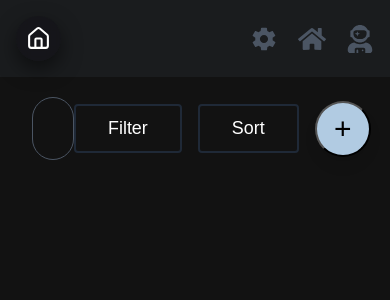
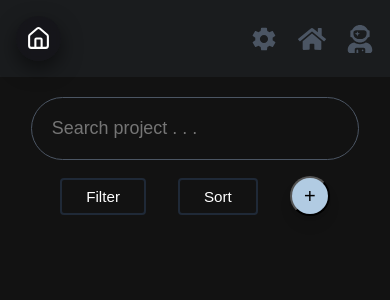
Before and after one commit to Hrisshhii/react-practice, a React (Vite) app in the folder ts-miniprojects/: page /#/project-tracker in a window 390 px wide. Shown: the top 300 px of the page. Built offline with nearby package versions, Linux system fonts and the light colour scheme.

Commit message:
Fixing mobile responsivenss

```diff
--- a/ts-miniprojects/src/Components/Project Tracker Project/ControlBar.tsx
+++ b/ts-miniprojects/src/Components/Project Tracker Project/ControlBar.tsx
@@ -8,18 +8,18 @@ type Props={
 
 const ControlBar = ({search,setSearch,openCreate}:Props) => {
   return (
-    <div className="flex items-center justify-between px-8 py-5 border-b border-white/30">
-      <div className="flex items-center justify-between w-full">
-          <input type="text" placeholder="Search project..."
+    <div className="flex items-center justify-between px-4 sm:px-8 py-5 border-b border-white/30">
+      <div className="flex flex-col sm:flex-row items-center sm:justify-between w-full gap-4">
+          <input type="text" placeholder="Search project . . ."
            value={search}
            onChange={e=>setSearch(e.target.value)}
-           className="bg-transparent text-white border border-solid rounded-full border-gray-600 text-[1.12rem] p-5 w-[40%]"
+           className="bg-transparent text-white border border-solid rounded-full border-gray-600 text-[1.12rem] p-5 w-[80%] sm:w-[40%]"
           />
-        <div className="relative flex justify-center items-center gap-4">
-          <button className="text-[1.12rem] rounded bg-transparent text-white hover:bg-white/10 cursor-pointer py-3 px-8 border-solid border-gray-800">Filter</button>
-          <button className="text-[1.12rem] rounded bg-transparent text-white hover:bg-white/10 cursor-pointer py-3 px-8 border-solid border-gray-800">Sort</button>
+        <div className="relative flex justify-center items-center gap-8 sm:gap-4">
+          <button className="text-[0.95rem] sm:text-[1.12rem] rounded bg-transparent text-white hover:bg-white/10 cursor-pointer py-2 px-6 sm:py-3 sm:px-8 border-solid border-gray-800">Filter</button>
+          <button className="text-[0.95rem] sm:text-[1.12rem] rounded bg-transparent text-white hover:bg-white/10 cursor-pointer py-2 px-6 sm:py-3 sm:px-8 border-solid border-gray-800">Sort</button>
           <button onClick={openCreate}
-           className="bg-[#b1cbe2] text-black text-3xl w-14 h-14 rounded-full shadow-lg hover:scale-110 transition cursor-pointer hover:bg-[#b1cbe2]/50"
+           className="bg-[#b1cbe2] text-black text-xl sm:text-3xl w-10 h-10 sm:w-14 sm:h-14 rounded-full shadow-lg hover:scale-110 transition cursor-pointer hover:bg-[#b1cbe2]/50"
           >
             +
           </button>
--- a/ts-miniprojects/src/Components/Project Tracker Project/Navigation.tsx
+++ b/ts-miniprojects/src/Components/Project Tracker Project/Navigation.tsx
@@ -4,9 +4,12 @@ import { IoMdSettings } from "react-icons/io"
 
 const Navigation = () => {
   return (
-    <div className="flex justify-between items-center bg-[#1A1C1E] p-4">
+    <div className="relative flex justify-between items-center bg-[#1A1C1E] p-4">
       <BackHome/>
-      <div className="flex justify-between items-center gap-5">
+      <h1 className="hidden md:block h1-title text-center">
+        Project Tracker
+      </h1>
+      <div className="flex items-center gap-5">
         <IoMdSettings className="text-gray-600 hover:text-gray-400 cursor-pointer" size={28}/>
         <FaHome className="text-gray-600 hover:text-gray-400 cursor-pointer" size={28}/>
         <FaUserAstronaut className="text-gray-600 hover:text-gray-400 cursor-pointer" size={28}/>
--- a/ts-miniprojects/src/index.css
+++ b/ts-miniprojects/src/index.css
@@ -37,3 +37,13 @@ textarea::-webkit-scrollbar-thumb {
 textarea::-webkit-scrollbar-thumb:hover {
   background-color: #222;
 }
+
+
+.h1-title{
+  font-size: 2.2rem;
+  font-family: "poppins",sans-serif;
+  background:linear-gradient(90deg,#fff,#7aa2ff);
+  background-clip:text;
+  -webkit-background-clip:text;
+  -webkit-text-fill-color:transparent;
+}
```
